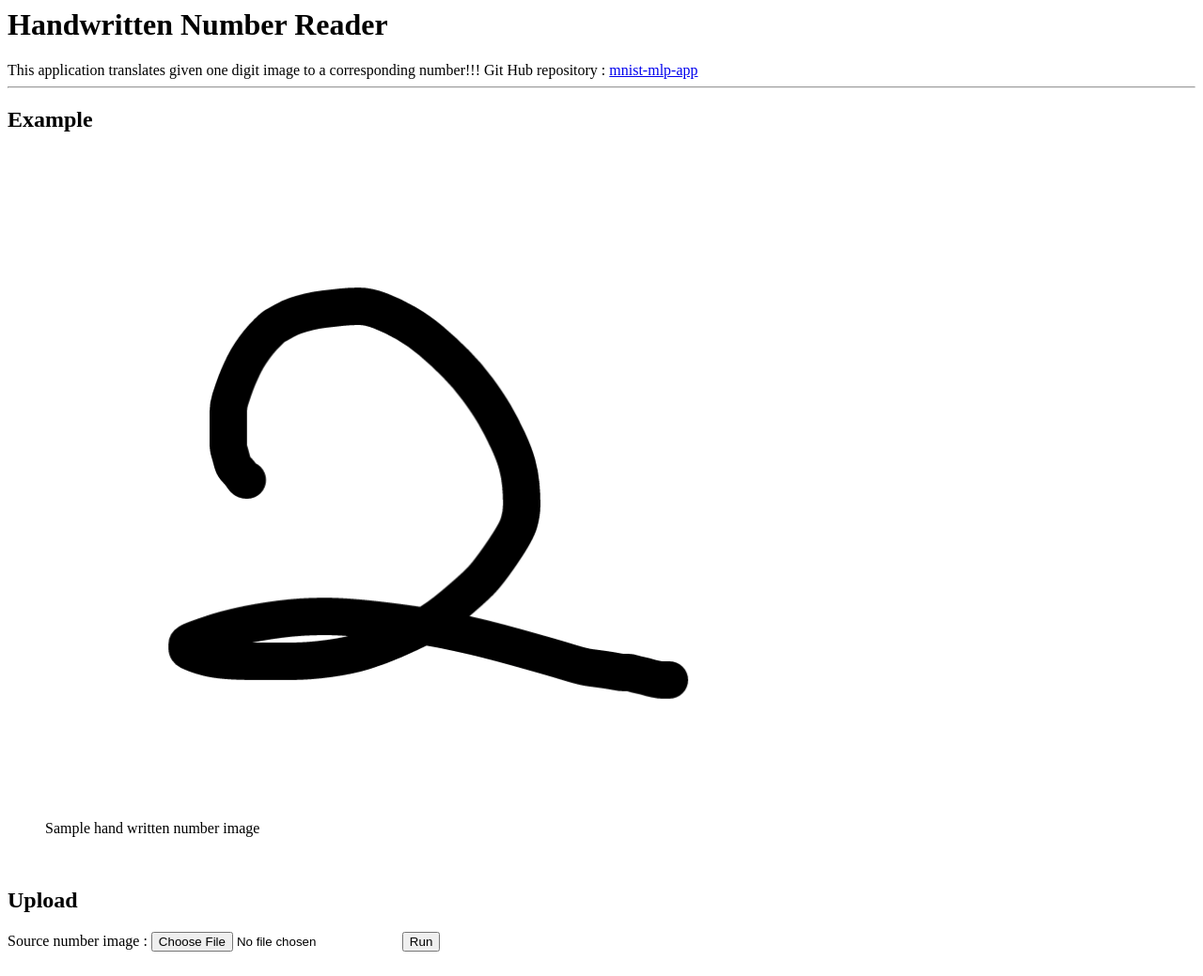
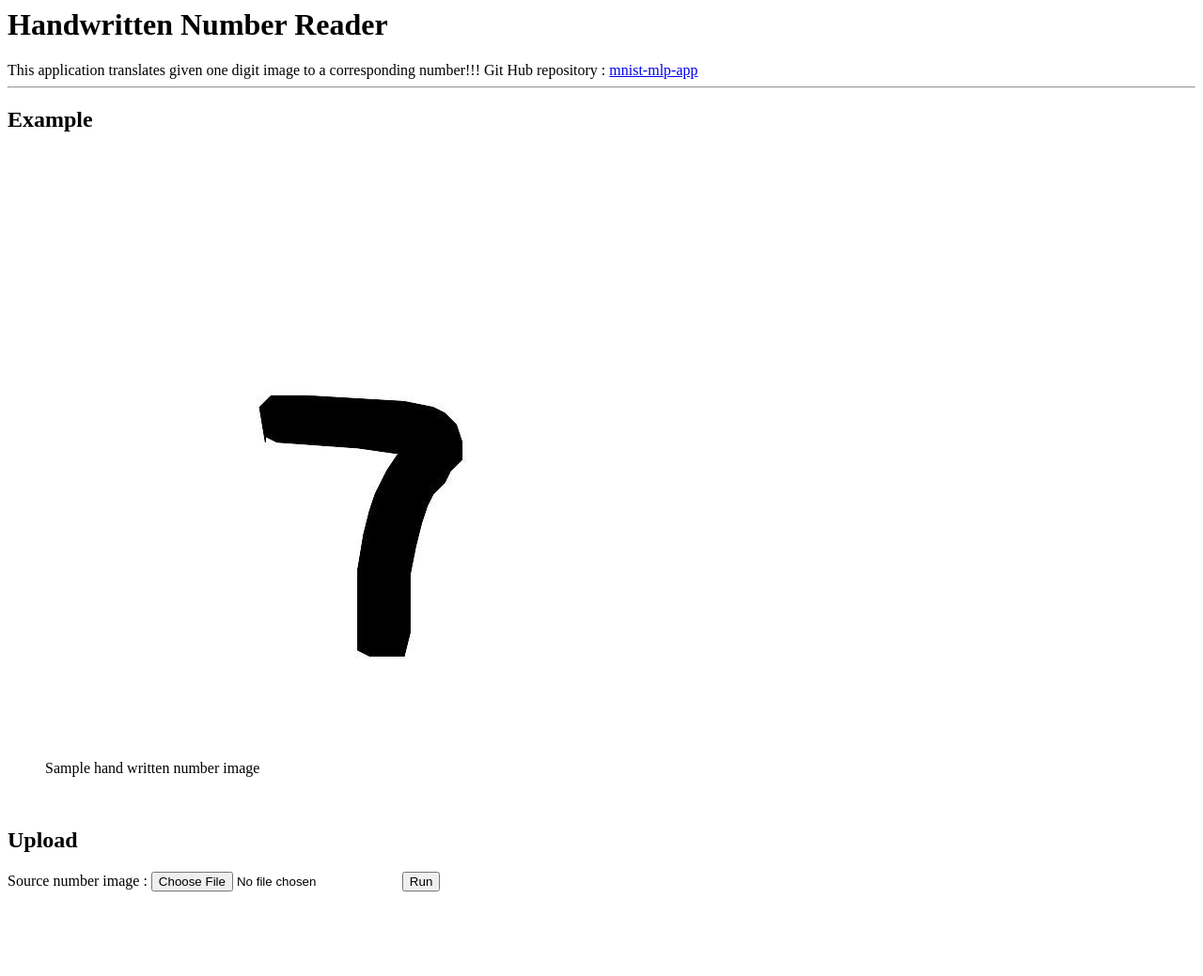
Before and after one commit to YesicaKim/E29_mnist_mlp_app, a Flask app: page / in a window 1280 px wide. Shown: the whole page at 94% size. After the commit the page ends 949 px from the top, so only its background shows below. Run offline with Flask 2, Linux system fonts and the light colour scheme.

Commit message:
Final Commit

```diff
--- a/templates/index.html
+++ b/templates/index.html
@@ -11,7 +11,7 @@
         <div id="sampleBox">
             <h2>Example</h2>
             <figure>
-                <img class="img" src="./images/2.png" alt="sample_number">
+                <img class="img" src="./images/7.png" alt="sample_number">
                 <figcaption>Sample hand written number image</figcaption>
             </figure>
 
```
Also changed, not shown: images/7.png (added).
